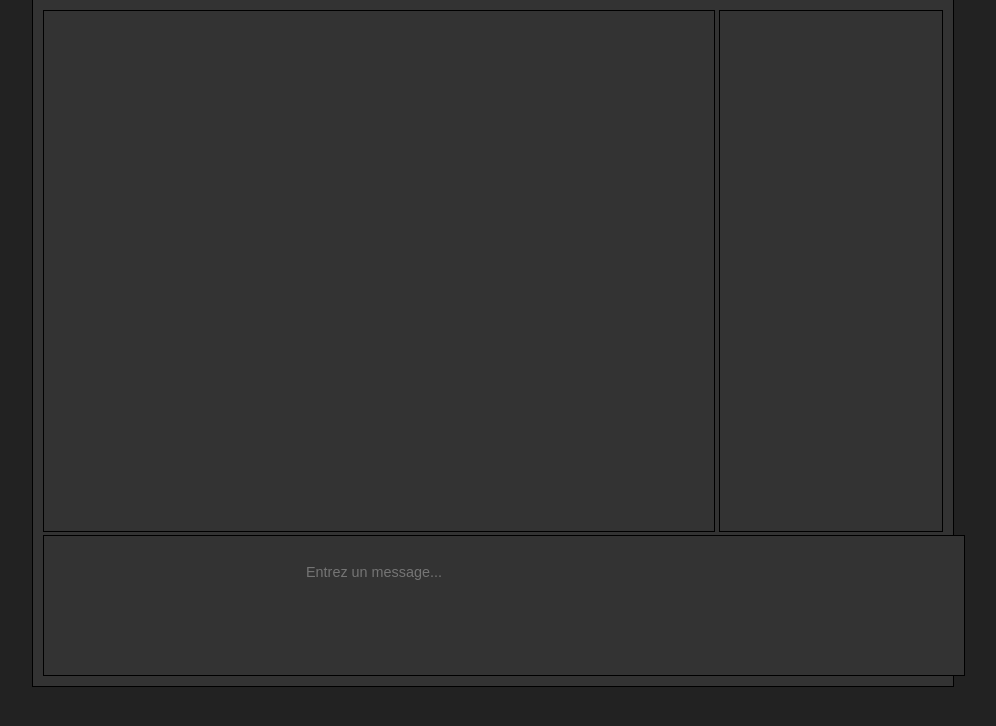
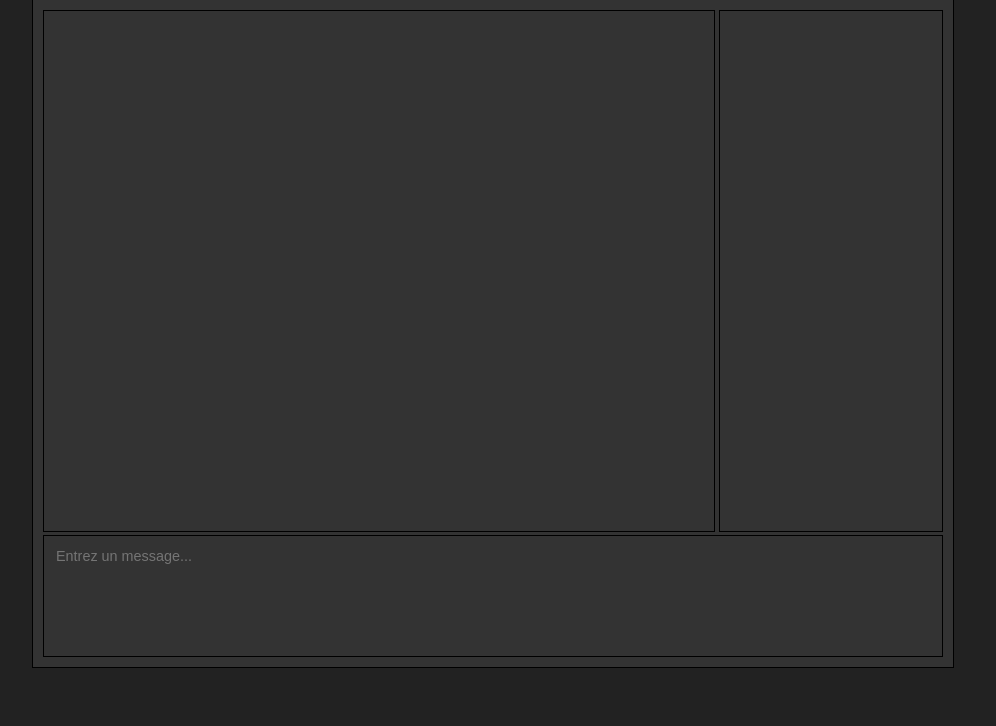
Before and after one commit to folkrav/B63-ChatClient, a PHP site: page /chat in a window 1280 px wide. Shown: the part 59-785 px from the top of the page, without its empty margins (147-1143 px from the left). Run offline with PHP 8.4, Linux system fonts and the light colour scheme; the visitor is signed in with stand-in values (Sample User, id 1); data that the repository does not hold is empty; some libraries are stand-ins or nearby versions.

Commit message:
Fix chat box alignment

```diff
--- a/chat.php
+++ b/chat.php
@@ -13,7 +13,7 @@
     </div>
     <div id="chatEntry">
         <form id="chatForm" method="post">
-            <textarea rows="5" cols="106" placeholder="Entrez un message..." name="chatMessage" id="chatMessage"></textarea>
+            <textarea placeholder="Entrez un message..." name="chatMessage" id="chatMessage"></textarea>
         </form>
     </div>
 </div>
--- a/css/global.css
+++ b/css/global.css
@@ -116,20 +116,25 @@ nav ul li {
 
 #chatEntry {
     clear: both;
+    box-sizing: border-box;
 }
 
-#chatEntry textarea {
+#chatForm {
+    width: 100%;
+    height: 100px;
+    margin: 0;
+}
+
+#chatForm textarea {
     font-family: inherit;
     font-size: inherit;
     background: transparent;
     color: #fff;
     width: 100%;
+    height: 100%;
     resize: none;
     border: none;
     outline: none;
-    -webkit-box-sizing: border-box; /* Safari/Chrome, other WebKit */
-    -moz-box-sizing: border-box;    /* Firefox, other Gecko */
-    box-sizing: border-box;         /* Opera/IE 8+ */
 }
 
 .chatName {
```
